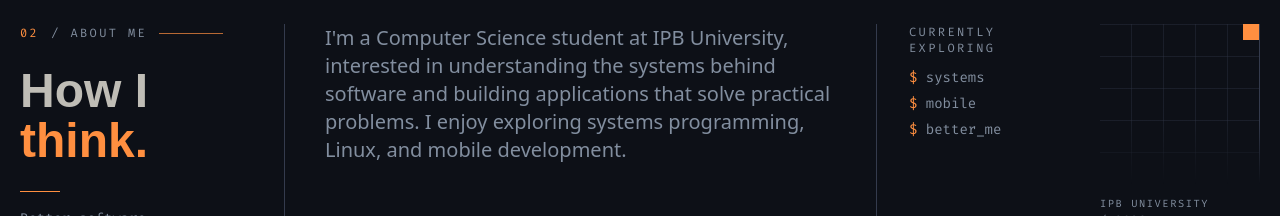
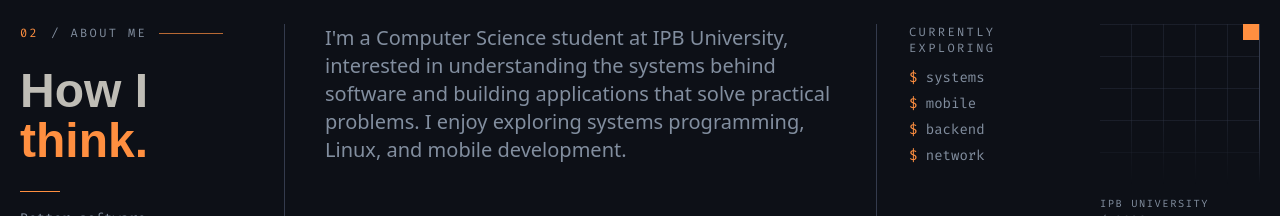
Before and after one commit to insanansharyrasul/insanansharyrasul.github.io, a SvelteKit app: page / in a window 1280 px wide. Shown: the part 840-1056 px from the top of the page. Built offline with nearby package versions, Linux system fonts and the light colour scheme; a web font is replaced by a local one.

Commit message:
chore: change currently exploring

```diff
--- a/src/routes/+page.svelte
+++ b/src/routes/+page.svelte
@@ -248,7 +248,8 @@
                         <ul class="space-y-1.5 font-mono text-sm text-text-muted">
                             <li><span class="text-primary">$</span> systems</li>
                             <li><span class="text-primary">$</span> mobile</li>
-                            <li><span class="text-primary">$</span> better_me</li>
+                            <li><span class="text-primary">$</span> backend</li>
+                            <li><span class="text-primary">$</span> network</li>
                         </ul>
                     </aside>
                     <div class="hidden xl:flex flex-col justify-between w-40 shrink-0" aria-hidden="true">
```
